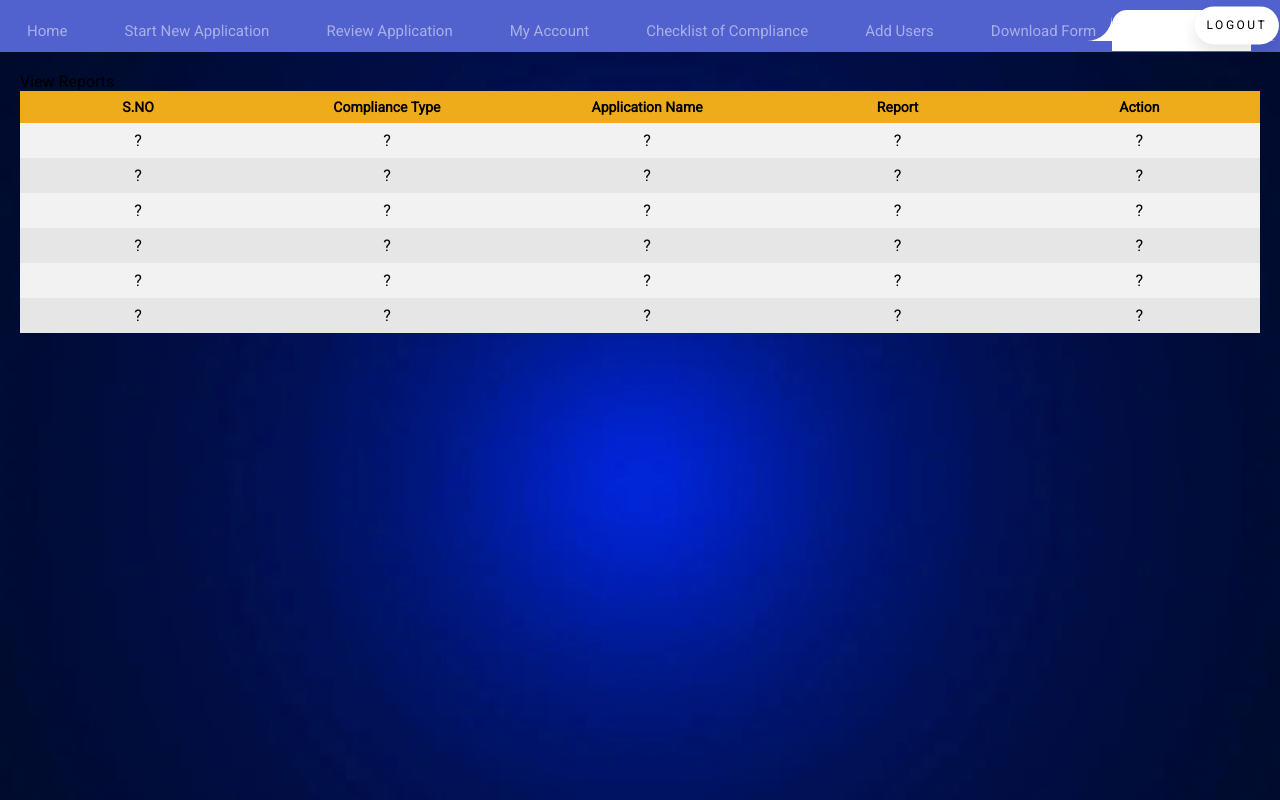
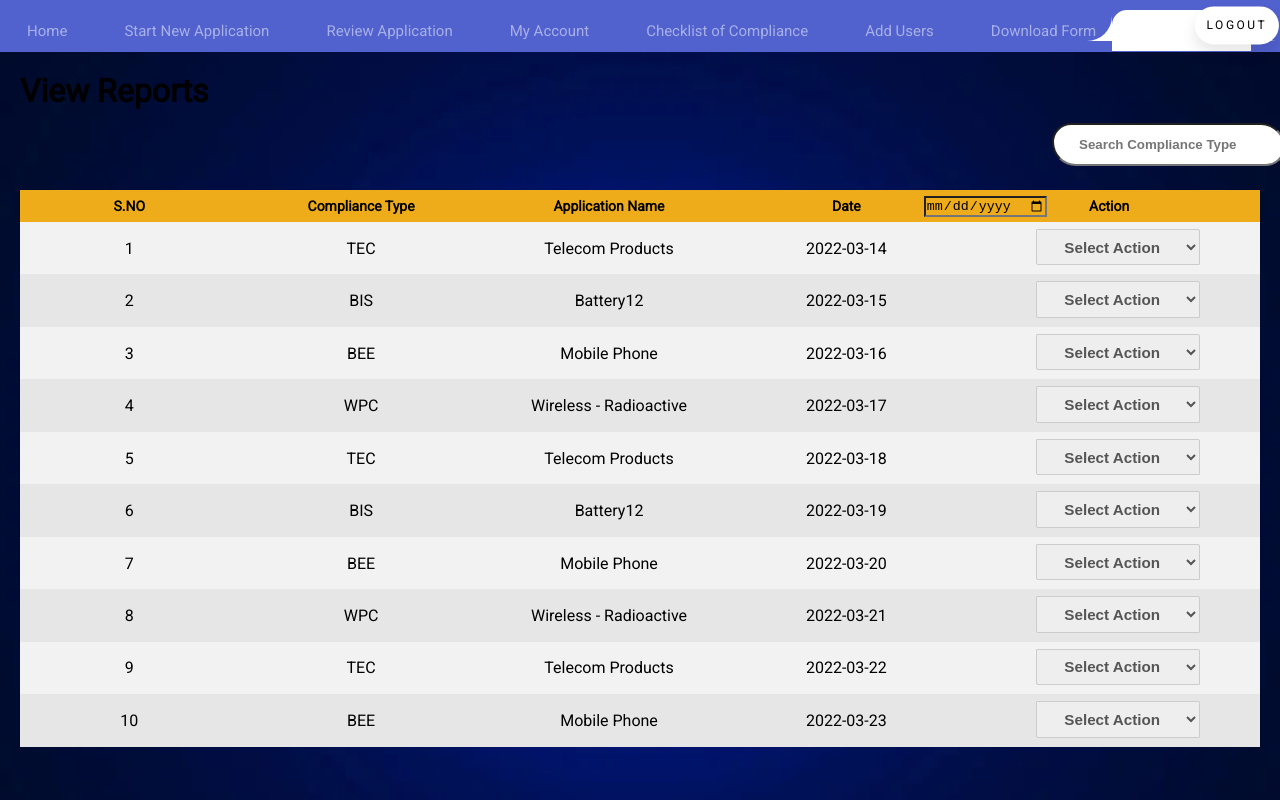
Before and after one commit to navneet9971/ekio09-navbar, a React (Create React App) app: page /navbar/view in a window 1280 px wide. Built offline with nearby package versions, Linux system fonts and the light colour scheme.

Commit message:
updated view reports page and review page

```diff
--- a/package.json
+++ b/package.json
@@ -10,6 +10,8 @@
     "bootstrap": "^5.2.3",
     "jquery": "^3.6.4",
     "react": "^18.2.0",
+    "react-calendar-icon": "^0.10.0",
+    "react-datepicker": "^4.10.0",
     "react-dom": "^18.2.0",
     "react-icons": "^4.8.0",
     "react-router-dom": "^5.3.0",
--- a/src/component/pages/Download.jsx
+++ b/src/component/pages/Download.jsx
@@ -1,70 +1,106 @@
-import React from "react";
+import React, { useState } from "react";
+import { useHistory } from "react-router-dom";
 import "./Table.css";
 
 function Download() {
+  const [data, setData] = useState([
+    { id: 1, complianceType: "TEC", applicationName: "Telecom Products", date: "2022-03-14", action: "", },
+    { id: 2, complianceType: "BIS", applicationName: "Battery12", date: "2022-03-15", action: "",  },
+    { id: 3, complianceType: "BEE", applicationName: "Mobile Phone", date: "2022-03-16", action: "",  },
+    { id: 4, complianceType: "WPC", applicationName: "Wireless - Radioactive", date: "2022-03-17", action: "",  },
+    { id: 5, complianceType: "TEC", applicationName: "Telecom Products", date: "2022-03-18", action: "",  },
+    { id: 6, complianceType: "BIS", applicationName: "Battery12", date: "2022-03-19", action: "",  },
+    { id: 7, complianceType: "BEE", applicationName: "Mobile Phone", date: "2022-03-20", action: "",  },
+    { id: 8, complianceType: "WPC", applicationName: "Wireless - Radioactive", date: "2022-03-21", action: "",  },
+    { id: 9, complianceType: "TEC", applicationName: "Telecom Products", date: "2022-03-22", action: "",  },
+    { id: 10, complianceType: "BEE", applicationName: "Mobile Phone", date: "2022-03-23", action: "",  },
+  ]);
+
+  const [searchQuery, setSearchQuery] = useState("");
+  const [filterDate, setFilterDate] = useState("");
+  const history = useHistory();
+
+  const handleActionChange = (index, event) => {
+    const newData = [...data];
+    newData[index].action = event.target.value;
+    setData(newData);
+
+    if (event.target.value === "edit") {
+      history.push(`/navbar/edit/${data[index].id}`);
+    }
+  };
+
+  const handleFilterDateChange = (event) => {
+    setFilterDate(event.target.value);
+  };
+
+
+
   return (
     <div className="table-container">
-        <h5>Download Forms & Upload</h5>
+      <h5>Download Forms & Upload</h5>
+
+      <div className="search-bar">
+        <i className="fas fa-search"></i>
+        <input
+          type="option"
+          placeholder="Search Compliance Type"
+          value={searchQuery}
+          onChange={(event) => setSearchQuery(event.target.value)}
+        />
+        <input
+          type="date"
+          placeholder="Enter Date"
+          value={filterDate}
+          onChange={handleFilterDateChange}
+        />
+      </div>
 
       <table>
         <thead>
           <tr>
-            <th class="header">S.NO</th>
-            <th class="header">Compliance Type</th>
-            <th class="header">Application Name</th>
-            <th class="header">Date</th>
-            <th class="header">Action</th>
+            <th className="header">S.NO</th>
+            <th className="header">Compliance Type</th>
+            <th className="header">Application Name</th>
+            <th className="header">Date</th>
+            <th className="header">Action</th>
           </tr>
         </thead>
 
         <tbody>
-          <tr>
-            <td>?</td>
-            <td>?</td>
-            <td>?</td>
-            <td>?</td>
-            <td>?</td>
-          </tr>
-
-          <tr>
-            <td>?</td>
-            <td>?</td>
-            <td>?</td>
-            <td>?</td>
-            <td>?</td>
-          </tr>
-
-          <tr>
-            <td>?</td>
-            <td>?</td>
-            <td>?</td>
-            <td>?</td>
-            <td>?</td>
-          </tr>
-
-          <tr>
-            <td>?</td>
-            <td>?</td>
-            <td>?</td>
-            <td>?</td>
-            <td>?</td>
-          </tr>
-
-          <tr>
-            <td>?</td>
-            <td>?</td>
-            <td>?</td>
-            <td>?</td>
-            <td>?</td>
-          </tr>
-
-          <tr>
-            <td>?</td>
-            <td>?</td>
-            <td>?</td>
-            <td>?</td>
-            <td>?</td>
-          </tr>
+          {data
+            .filter((item) =>
+              item.complianceType.toLowerCase().includes(searchQuery.toLowerCase())
+            )
+            .filter((item) => (filterDate ? item.date === filterDate : true))
+            .map((item, index) => (
+              <tr key={item.id}>
+                <td>{index + 1}</td>
+                <td>{item.complianceType}</td>
+                <td>{item.applicationName}</td>
+                <td>{item.date}</td>
+                <td>
+                  <select
+                    className={`action-select`}
+                    value={item.action || ""}
+                    onChange={(event) => handleActionChange(index, event)}
+                  >
+                    <option value="">Select Action</option>
+                    <option
+                      value="edit"
+                      onClick={() => {
+                        // Redirect to edit page
+                        window.location.href = `/navbar/edit/${item.id}`;
+                      }}
+                    >
+                      Edit
+                    </option>
+                    <option value="download">Download</option>
+                    <option value="view">View</option>
+                  </select>
+                </td>
+              </tr>
+            ))}
         </tbody>
       </table>
     </div>
--- a/src/component/pages/Review.jsx
+++ b/src/component/pages/Review.jsx
@@ -2,22 +2,22 @@ import React, { useState } from "react";
 import { useHistory } from "react-router-dom";
 import "./Table.css";
 
-function Download() {
+function Review() {
   const [data, setData] = useState([
-    { id: 1, complianceType: "TEC", applicationName: "Telecom Products", date: "2022-03-14" },
-    { id: 2, complianceType: "BIS", applicationName: "Battery12", date: "2022-03-15" },
-    { id: 3, complianceType: "BEE", applicationName: "Mobile Phone", date: "2022-03-16" },
-    { id: 4, complianceType: "WPC", applicationName: "Wireless - Radioactive", date: "2022-03-17" },
-    { id: 5, complianceType: "TEC", applicationName: "Telecom Products", date: "2022-03-18" },
-    { id: 6, complianceType: "BIS", applicationName: "Battery12", date: "2022-03-19" },
-    { id: 7, complianceType: "BEE", applicationName: "Mobile Phone", date: "2022-03-20" },
-    { id: 8, complianceType: "WPC", applicationName: "Wireless - Radioactive", date: "2022-03-21" },
-    { id: 9, complianceType: "TEC", applicationName: "Telecom Products", date: "2022-03-22" },
-    { id: 10, complianceType: "BEE", applicationName: "Mobile Phone", date: "2022-03-23" },
+    { id: 1, complianceType: "TEC", applicationName: "Telecom Products", date: "2022-03-14", action: "", },
+    { id: 2, complianceType: "BIS", applicationName: "Battery12", date: "2022-03-15", action: "",  },
+    { id: 3, complianceType: "BEE", applicationName: "Mobile Phone", date: "2022-03-16", action: "",  },
+    { id: 4, complianceType: "WPC", applicationName: "Wireless - Radioactive", date: "2022-03-17", action: "",  },
+    { id: 5, complianceType: "TEC", applicationName: "Telecom Products", date: "2022-03-18", action: "",  },
+    { id: 6, complianceType: "BIS", applicationName: "Battery12", date: "2022-03-19", action: "",  },
+    { id: 7, complianceType: "BEE", applicationName: "Mobile Phone", date: "2022-03-20", action: "",  },
+    { id: 8, complianceType: "WPC", applicationName: "Wireless - Radioactive", date: "2022-03-21", action: "",  },
+    { id: 9, complianceType: "TEC", applicationName: "Telecom Products", date: "2022-03-22", action: "",  },
+    { id: 10, complianceType: "BEE", applicationName: "Mobile Phone", date: "2022-03-23", action: "",  },
   ]);
 
-
   const [searchQuery, setSearchQuery] = useState("");
+  const [filterDate, setFilterDate] = useState("");
   const history = useHistory();
 
   const handleActionChange = (index, event) => {
@@ -25,16 +25,20 @@ function Download() {
     newData[index].action = event.target.value;
     setData(newData);
 
-
     if (event.target.value === "edit") {
       history.push(`/navbar/edit/${data[index].id}`);
     }
   };
 
+  const handleFilterDateChange = (event) => {
+    setFilterDate(event.target.value);
+  };
+
+
 
   return (
     <div className="table-container">
-      <h5>Download Forms & Upload</h5>
+      <h5>Review Tables</h5>
 
       <div className="search-bar">
         <i className="fas fa-search"></i>
@@ -43,6 +47,12 @@ function Download() {
           placeholder="Search Compliance Type"
           value={searchQuery}
           onChange={(event) => setSearchQuery(event.target.value)}
+        />
+        <input
+          type="date"
+          placeholder="Enter Date"
+          value={filterDate}
+          onChange={handleFilterDateChange}
         />
       </div>
 
@@ -62,6 +72,7 @@ function Download() {
             .filter((item) =>
               item.complianceType.toLowerCase().includes(searchQuery.toLowerCase())
             )
+            .filter((item) => (filterDate ? item.date === filterDate : true))
             .map((item, index) => (
               <tr key={item.id}>
                 <td>{index + 1}</td>
@@ -96,4 +107,4 @@ function Download() {
   );
 }
 
-export default Download;
+export default Review;
--- a/src/component/pages/Table.css
+++ b/src/component/pages/Table.css
@@ -216,7 +216,12 @@ input[type="option"] {
    font-weight: 600;
 }
 
-
+input[type="date"] {
+  position: absolute;
+  top: 73px;
+  right: 238px;
+  background-color: #eeac1b;
+}
 
 /* styles for devices with a screen width of 768px or less */
 @media (max-width: 768px) {
--- a/src/component/pages/View.jsx
+++ b/src/component/pages/View.jsx
@@ -1,71 +1,106 @@
-import React from "react";
+import React, { useState } from "react";
+import { useHistory } from "react-router-dom";
 import "./Table.css";
 
 function View() {
+  const [data, setData] = useState([
+    { id: 1, complianceType: "TEC", applicationName: "Telecom Products", date: "2022-03-14", action: "", },
+    { id: 2, complianceType: "BIS", applicationName: "Battery12", date: "2022-03-15", action: "",  },
+    { id: 3, complianceType: "BEE", applicationName: "Mobile Phone", date: "2022-03-16", action: "",  },
+    { id: 4, complianceType: "WPC", applicationName: "Wireless - Radioactive", date: "2022-03-17", action: "",  },
+    { id: 5, complianceType: "TEC", applicationName: "Telecom Products", date: "2022-03-18", action: "",  },
+    { id: 6, complianceType: "BIS", applicationName: "Battery12", date: "2022-03-19", action: "",  },
+    { id: 7, complianceType: "BEE", applicationName: "Mobile Phone", date: "2022-03-20", action: "",  },
+    { id: 8, complianceType: "WPC", applicationName: "Wireless - Radioactive", date: "2022-03-21", action: "",  },
+    { id: 9, complianceType: "TEC", applicationName: "Telecom Products", date: "2022-03-22", action: "",  },
+    { id: 10, complianceType: "BEE", applicationName: "Mobile Phone", date: "2022-03-23", action: "",  },
+  ]);
+
+  const [searchQuery, setSearchQuery] = useState("");
+  const [filterDate, setFilterDate] = useState("");
+  const history = useHistory();
+
+  const handleActionChange = (index, event) => {
+    const newData = [...data];
+    newData[index].action = event.target.value;
+    setData(newData);
+
+    if (event.target.value === "edit") {
+      history.push(`/navbar/edit/${data[index].id}`);
+    }
+  };
+
+  const handleFilterDateChange = (event) => {
+    setFilterDate(event.target.value);
+  };
+
+
+
   return (
     <div className="table-container">
-      <div className="view">View Reports</div>
+      <h5>View Reports</h5>
 
+      <div className="search-bar">
+        <i className="fas fa-search"></i>
+        <input
+          type="option"
+          placeholder="Search Compliance Type"
+          value={searchQuery}
+          onChange={(event) => setSearchQuery(event.target.value)}
+        />
+        <input
+          type="date"
+          placeholder="Enter Date"
+          value={filterDate}
+          onChange={handleFilterDateChange}
+        />
+      </div>
 
       <table>
         <thead>
           <tr>
-            <th class="header">S.NO</th>
-            <th class="header">Compliance Type</th>
-            <th class="header">Application Name</th>
-            <th class="header">Report</th>
-            <th class="header">Action</th>
+            <th className="header">S.NO</th>
+            <th className="header">Compliance Type</th>
+            <th className="header">Application Name</th>
+            <th className="header">Date</th>
+            <th className="header">Action</th>
           </tr>
         </thead>
 
         <tbody>
-          <tr>
-            <td>?</td>
-            <td>?</td>
-            <td>?</td>
-            <td>?</td>
-            <td>?</td>
-          </tr>
-
-          <tr>
-            <td>?</td>
-            <td>?</td>
-            <td>?</td>
-            <td>?</td>
-            <td>?</td>
-          </tr>
-
-          <tr>
-            <td>?</td>
-            <td>?</td>
-            <td>?</td>
-            <td>?</td>
-            <td>?</td>
-          </tr>
-
-          <tr>
-            <td>?</td>
-            <td>?</td>
-            <td>?</td>
-            <td>?</td>
-            <td>?</td>
-          </tr>
-
-          <tr>
-            <td>?</td>
-            <td>?</td>
-            <td>?</td>
-            <td>?</td>
-            <td>?</td>
-          </tr>
-
-          <tr>
-            <td>?</td>
-            <td>?</td>
-            <td>?</td>
-            <td>?</td>
-            <td>?</td>
-          </tr>
+          {data
+            .filter((item) =>
+              item.complianceType.toLowerCase().includes(searchQuery.toLowerCase())
+            )
+            .filter((item) => (filterDate ? item.date === filterDate : true))
+            .map((item, index) => (
+              <tr key={item.id}>
+                <td>{index + 1}</td>
+                <td>{item.complianceType}</td>
+                <td>{item.applicationName}</td>
+                <td>{item.date}</td>
+                <td>
+                  <select
+                    className={`action-select`}
+                    value={item.action || ""}
+                    onChange={(event) => handleActionChange(index, event)}
+                  >
+                    <option value="">Select Action</option>
+                    <option
+                      value="edit"
+                      onClick={() => {
+                        // Redirect to edit page
+                        window.location.href = `/navbar/edit/${item.id}`;
+                      }}
+                    >
+                      Edit
+                    </option>
+                    <option value="download">Download</option>
+                    <option value="view">View</option>
+                  </select>
+                </td>
+              </tr>
+            ))}
         </tbody>
       </table>
     </div>
--- a/src/pages/Firstpage.css
+++ b/src/pages/Firstpage.css
@@ -59,7 +59,6 @@ select#region-select22{
 
 select#region-select22
 {
-
   background-color: #fff;
   padding: 2px;
   border-radius: 25px;
```
Also changed, not shown: src/App.js (+9 -1 lines), 1 other file (tests, documents, lock files or other folders). Lines whose indentation alone changed are shown as unchanged.
